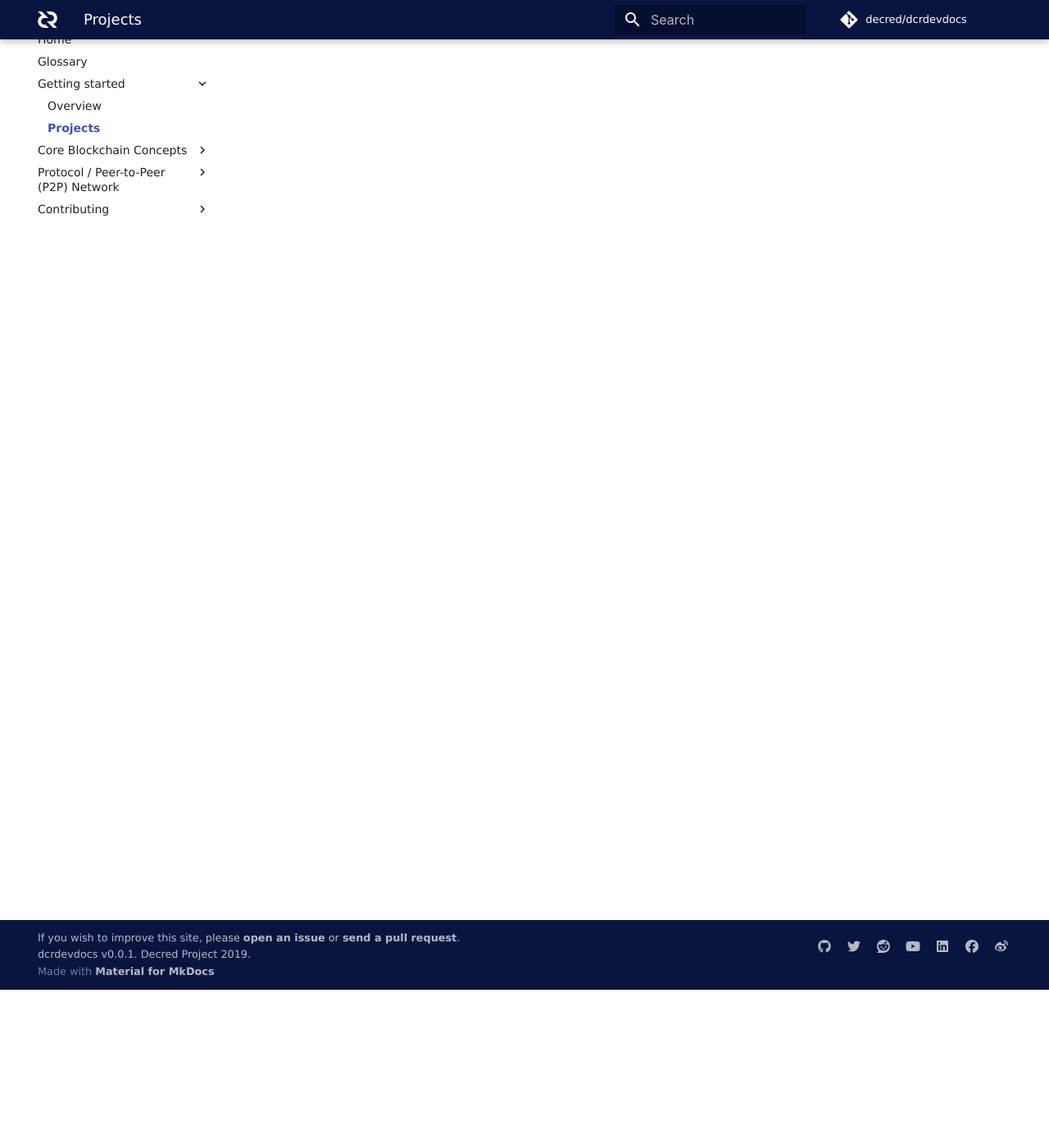
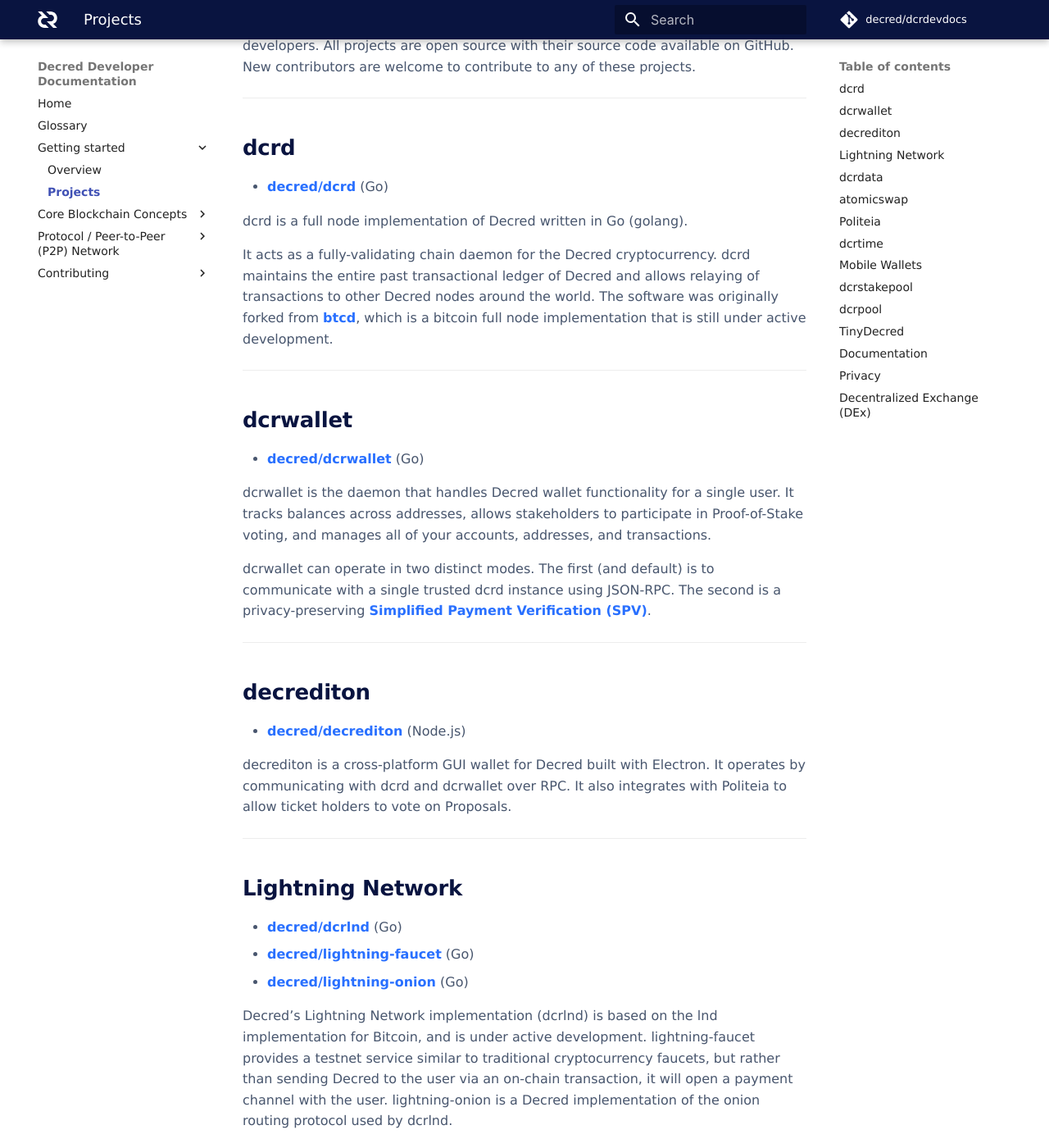
Before and after one commit to decred/dcrdevdocs, an MkDocs documentation site: the page built from docs/getting_started/projects.md, in a window 1280 px wide and 1400 px high, scrolled down 193 px. Shown: the whole window at 82% size. Built offline with MkDocs 1.6.1 and Material for MkDocs 9.7.7, drawn with Linux system fonts in a browser that asks for light colours; some web fonts are replaced; comment, search, counter and statistics services are not loaded; some of the changed text lies outside the part shown.

Commit message:
Add Projects page (#2)

```diff
--- a/docs/getting_started/projects.md
+++ b/docs/getting_started/projects.md
@@ -1,3 +1,180 @@
-# <img class="dcr-icon" src="/img/dcr-icons/Transactions.svg" /> Overview
+# Projects
 
 ---
+
+All projects listed on this page are currently in active development by Decred developers.
+All projects are open source with their source code available on GitHub.
+New contributors are welcome to contribute to any of these projects.
+
+---
+
+## dcrd
+
+- [decred/dcrd](https://github.com/decred/dcrd) (Go)
+
+dcrd is a full node implementation of Decred written in Go (golang).
+
+It acts as a fully-validating chain daemon for the Decred cryptocurrency.
+dcrd maintains the entire past transactional ledger of Decred and allows relaying
+of transactions to other Decred nodes around the world.
+The software was originally forked from [btcd](https://github.com/btcsuite/btcd),
+which is a bitcoin full node implementation that is still under active development.
+
+---
+
+## dcrwallet
+
+- [decred/dcrwallet](https://github.com/decred/dcrwallet) (Go)
+
+dcrwallet is the daemon that handles Decred wallet functionality for a single user.
+It tracks balances across addresses, allows stakeholders to participate in Proof-of-Stake voting,
+and manages all of your accounts, addresses, and transactions.
+
+dcrwallet can operate in two distinct modes.
+The first (and default) is to communicate with a single trusted dcrd instance using JSON-RPC.
+The second is a privacy-preserving
+[Simplified Payment Verification (SPV)](https://docs.decred.org/wallets/spv/).
+
+---
+
+## decrediton
+
+- [decred/decrediton](https://github.com/decred/decrediton) (Node.js)
+
+decrediton is a cross-platform GUI wallet for Decred built with Electron.
+It operates by communicating with dcrd and dcrwallet over RPC.
+It also integrates with Politeia to allow ticket holders to vote on Proposals.
+
+---
+
+## Lightning Network
+
+- [decred/dcrlnd](https://github.com/decred/dcrlnd) (Go)
+- [decred/lightning-faucet](https://github.com/decred/lightning-faucet) (Go)
+- [decred/lightning-onion](https://github.com/decred/lightning-onion) (Go)
+
+Decred’s Lightning Network implementation (dcrlnd) is based on the lnd implementation
+for Bitcoin, and is under active development.
+lightning-faucet provides a testnet service similar to traditional cryptocurrency faucets,
+but rather than sending Decred to the user via an on-chain transaction, it will open a
+payment channel with the user.
+lightning-onion is a Decred implementation of the onion routing protocol used by dcrlnd.
+
+---
+
+## dcrdata
+
+- [decred/dcrdata](https://github.com/decred/dcrdata) (Go)
+
+dcrdata is a Decred block explorer, implemented from scratch by the Decred project.
+
+---
+
+## atomicswap
+
+- [decred/atomicswap](https://github.com/decred/atomicswap) (Go)
+
+The atomicswap repository contains utilities to manually perform cross-chain atomic
+swaps between various supported pairs of cryptocurrencies.
+
+---
+
+## Politeia
+
+- [decred/politeia](https://github.com/decred/politeia) (Go)
+- [decred/politeiagui](https://github.com/decred/politeiagui) (Go)
+- [decred/snew-classic-ui](https://github.com/decred/snew-classic-ui) (Go)
+
+Politeia is Decred's solution for decentralized governance.
+[decred/politeia](https://github.com/decred/politeia) implements
+a time-stamped and versioned data store based on git,
+and this is used as the back-end for Politeia.
+The front-end is implemented in [decred/politeiagui](https://github.com/decred/politeiagui)
+and [decred/snew-classic-ui](https://github.com/decred/snew-classic-ui).
+
+---
+
+## dcrtime
+
+- [decred/dcrtime](https://github.com/decred/dcrtime) (Go)
+- [decred/dcrtimegui](https://github.com/decred/dcrtimegui) (Node.js)
+
+dcrtime is a blockchain based timestamping service,
+inspired by the work of Peter Todd’s
+[OpenTimestamps](https://petertodd.org/2016/opentimestamps-announcement).
+dcrtime allows a nearly unlimited number of hashes
+to be timestamped onchain with the inclusion of a
+single merkle root in a transaction.
+
+dcrtimegui implements a front-end for dcrtime,
+enabling files to be timestamped through a web-browser.
+
+---
+
+## Mobile Wallets
+
+- [raedahgroup/dcrios](https://github.com/raedahgroup/dcrios) (Swift)
+- [decred/dcrandroid](https://github.com/decred/dcrandroid) (Java, Kotlin)
+
+Native wallets for both iOS and Android.
+
+---
+
+## dcrstakepool
+
+- [decred/dcrstakepool](https://github.com/decred/dcrstakepool) (Go)
+
+dcrstakepool is the reference implementation for a Decred Voting Service Provider
+(VSP).
+It consists of two major components: a back-end voting daemon which remains online
+24/7 and votes on behalf of users, and a front-end website which allows users to
+register and manage their accounts.
+
+---
+
+## dcrpool
+
+- [decred/dcrpool](https://github.com/decred/dcrpool) (Go)
+
+dcrpool is a lightweight Proof-of-Work (PoW) mining pool which operates
+without collecting any personal information from its users.
+
+---
+
+## TinyDecred
+
+- [decred/tinydecred](https://github.com/decred/tinydecred) (Python)
+
+A Python 3 Decred toolkit.
+The modules in TinyDecred can be used to integrate Decred into Python projects.
+Everything needed to create wallets to send and receive DCR.
+
+---
+
+## Documentation
+
+- [decred/dcrdocs](https://github.com/decred/dcrdocs) (Markdown, mkdocs)
+- [jholdstock/dcrdevdocs](https://github.com/jholdstock/dcrdevdocs) (Markdown, mkdocs)
+
+Decred has two sources of documentation. dcrdocs is user documentation,
+focused on explaining Decred at a high level and how to use the software.
+dcrdevdocs is developer documentation, written to explain the internal
+workings of Decred at a lower level.
+
+---
+
+## Privacy
+
+- [decred/cspp](https://github.com/decred/cspp) (Go)
+
+Privacy in Decred is implemented using CoinShuffle++.
+The cspp repository contains both the client and the server implementations.
+
+---
+
+## Decentralized Exchange (DEx)
+
+- [decred/dcrdex](https://github.com/decred/dcrdex) (Go)
+
+Decred stakeholders [voted to approve](https://proposals.decred.org/proposals/417607aaedff2942ff3701cdb4eff76637eca4ed7f7ba816e5c0bd2e971602e1)
+funding to develop a new kind of decentralized cryptocurrency exchange.
```
